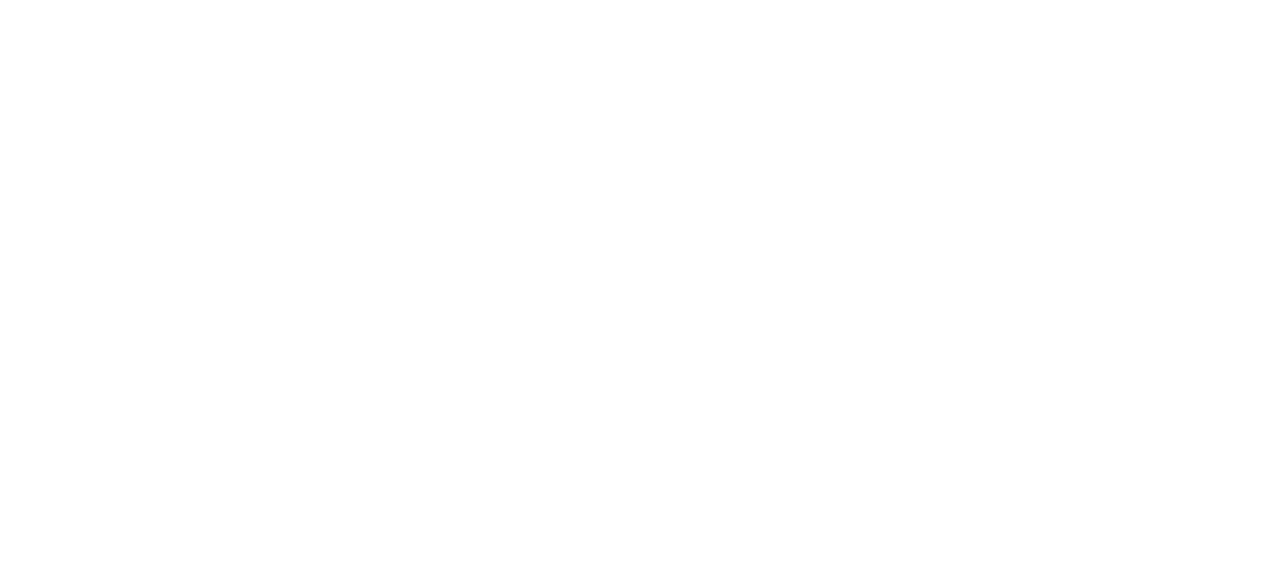
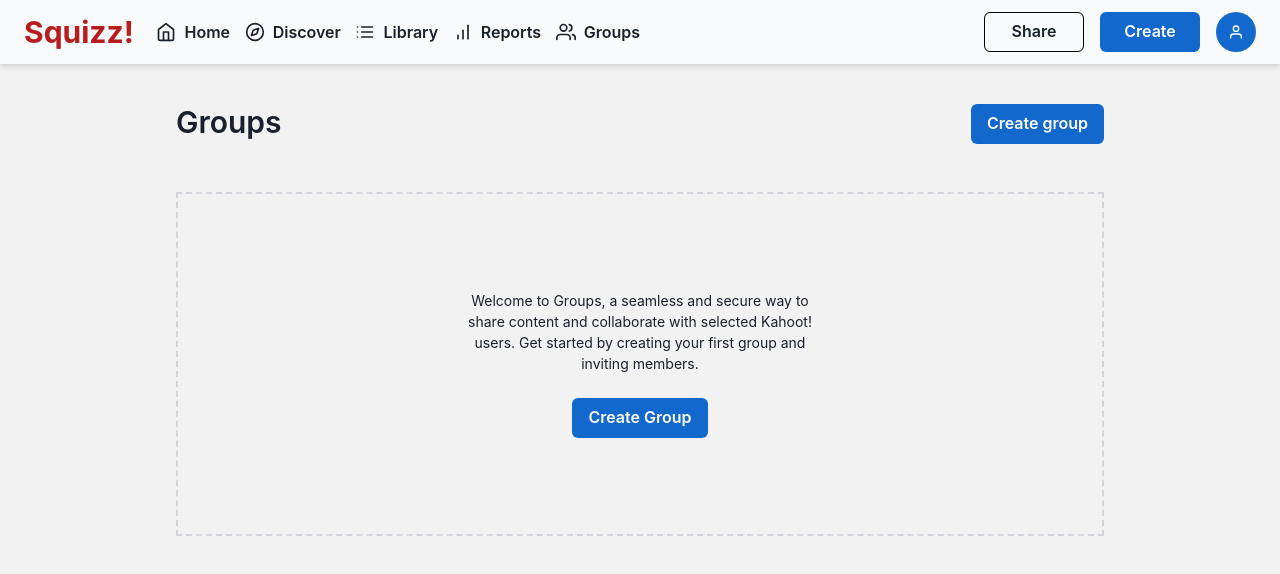
Before and after one commit to hasanbasori/squizz-front, a React (Vite) app: page /groups in a window 1280 px wide. Shown: the top 574 px of the page. Built offline with nearby package versions, Linux system fonts and the light colour scheme.

Commit message:
add structure creator groups

```diff
--- a/src/App.jsx
+++ b/src/App.jsx
@@ -4,6 +4,7 @@
 import CreatorHomePage from './pages/CreatorHomePage'
 import CreatorLibraryAllPage from './pages/CreatorLibraryAllPage'
 import CreatorReportsPage from './pages/CreatorReportsPage'
+import CreatorGroupsPage from './pages/CreatorGroupsPage'
 import CreatorProfilePage from './pages/CreatorProfilePage'
 import HomePage from './pages/HomePage'
 import Auth from './pages/Auth'
@@ -29,6 +30,10 @@
   {
     path: "/reports",
     component: CreatorReportsPage,
+  },
+  {
+    path: "/groups",
+    component: CreatorGroupsPage,
   },
   {
     path: "/profiles",
--- a/src/components/Layout/HeaderCreator.jsx
+++ b/src/components/Layout/HeaderCreator.jsx
@@ -58,7 +58,7 @@
           <Icon as={FiBarChart} w={5} h={5} mr="8px" />
           <p className="text-base font-semibold">Reports</p>
         </a>
-        <a href="#" className="flex items-center pl-2 hover:text-red-700">
+        <a href="/groups" className="flex items-center pl-2 hover:text-red-700">
           <Icon as={FiUsers} w={5} h={5} mr="8px" />
           <p className="text-base font-semibold">Groups</p>
         </a>
--- /dev/null
+++ b/src/pages/CreatorGroupsPage.jsx
@@ -0,0 +1,43 @@
+import React from 'react'
+import Layout, { HeaderCreator, Content, Footer } from '../components/Layout'
+// import './CreatorGroupsPage.postcss'
+import {
+  Box,
+  Button,
+  Text,
+  Tabs,
+  TabList,
+  TabPanels,
+  Tab,
+  TabPanel,
+  outline
+} from '@chakra-ui/react'
+
+function CreatorGroupsPage() {
+  return (
+    <Layout>
+      <HeaderCreator />
+      <Content>
+        <div className="flex flex-col mt-10 px-44">
+          <div className="flex justify-between">
+            <p className="text-3xl font-semibold">Groups</p>
+            <Button bgColor="#1368ce" color="white">
+              Create group
+            </Button>
+          </div>
+          <div className="mt-12 px-72 py-24 border-dashed border-2 border-gray-300">
+            <img />
+            <p className="mb-6">
+              Welcome to Groups, a seamless and secure way to share content and
+              collaborate with selected Kahoot! users. Get started by creating
+              your first group and inviting members.
+            </p>
+            <Button bgColor="#1368ce" color="white">Create Group</Button>
+          </div>
+        </div>
+      </Content>
+    </Layout>
+  )
+}
+
+export default CreatorGroupsPage
```
